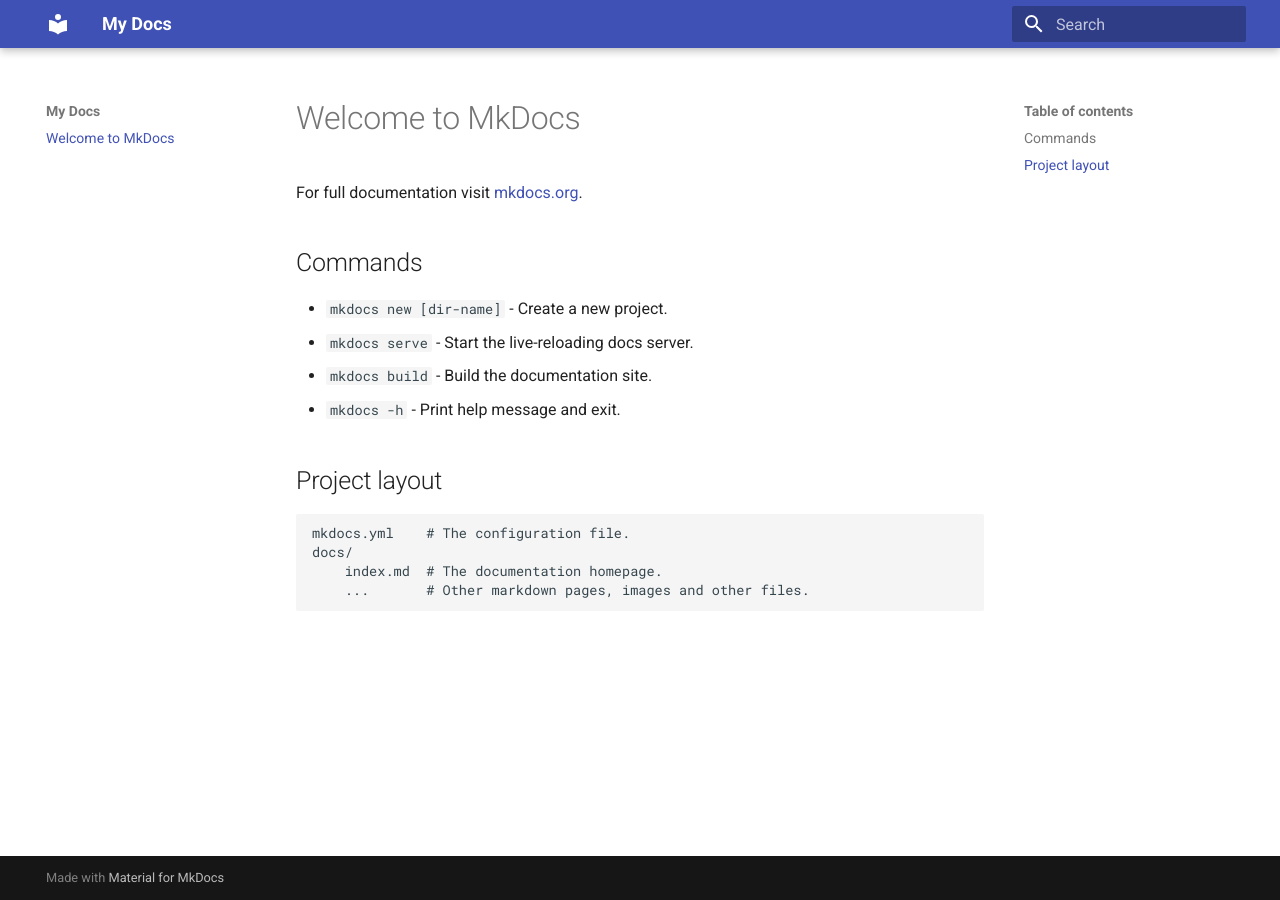
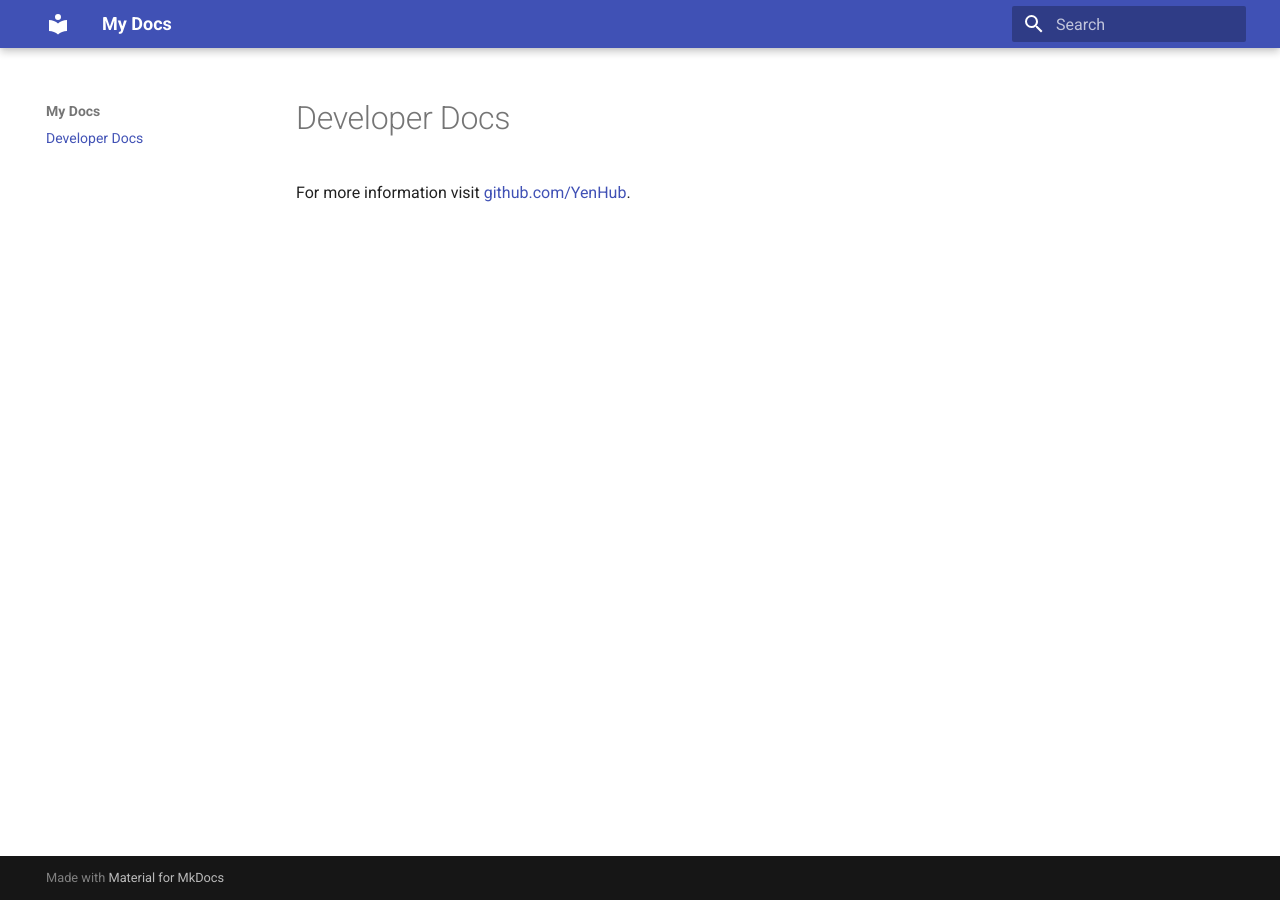
Before and after one commit to YenHub/developer-docs, an MkDocs documentation site: the page built from docs/index.md, in a window 1280 px wide. Built offline with MkDocs 1.6.1 and Material for MkDocs 9.7.7, drawn with Linux system fonts in a browser that asks for light colours.

Commit message:
🔨 Update lander

```diff
--- a/docs/index.md
+++ b/docs/index.md
@@ -1,17 +1,3 @@
-# Welcome to MkDocs
+# Developer Docs
 
-For full documentation visit [mkdocs.org](https://www.mkdocs.org).
-
-## Commands
-
-* `mkdocs new [dir-name]` - Create a new project.
-* `mkdocs serve` - Start the live-reloading docs server.
-* `mkdocs build` - Build the documentation site.
-* `mkdocs -h` - Print help message and exit.
-
-## Project layout
-
-    mkdocs.yml    # The configuration file.
-    docs/
-        index.md  # The documentation homepage.
-        ...       # Other markdown pages, images and other files.
+For more information visit [github.com/YenHub](https://github.com/YenHub).
```
